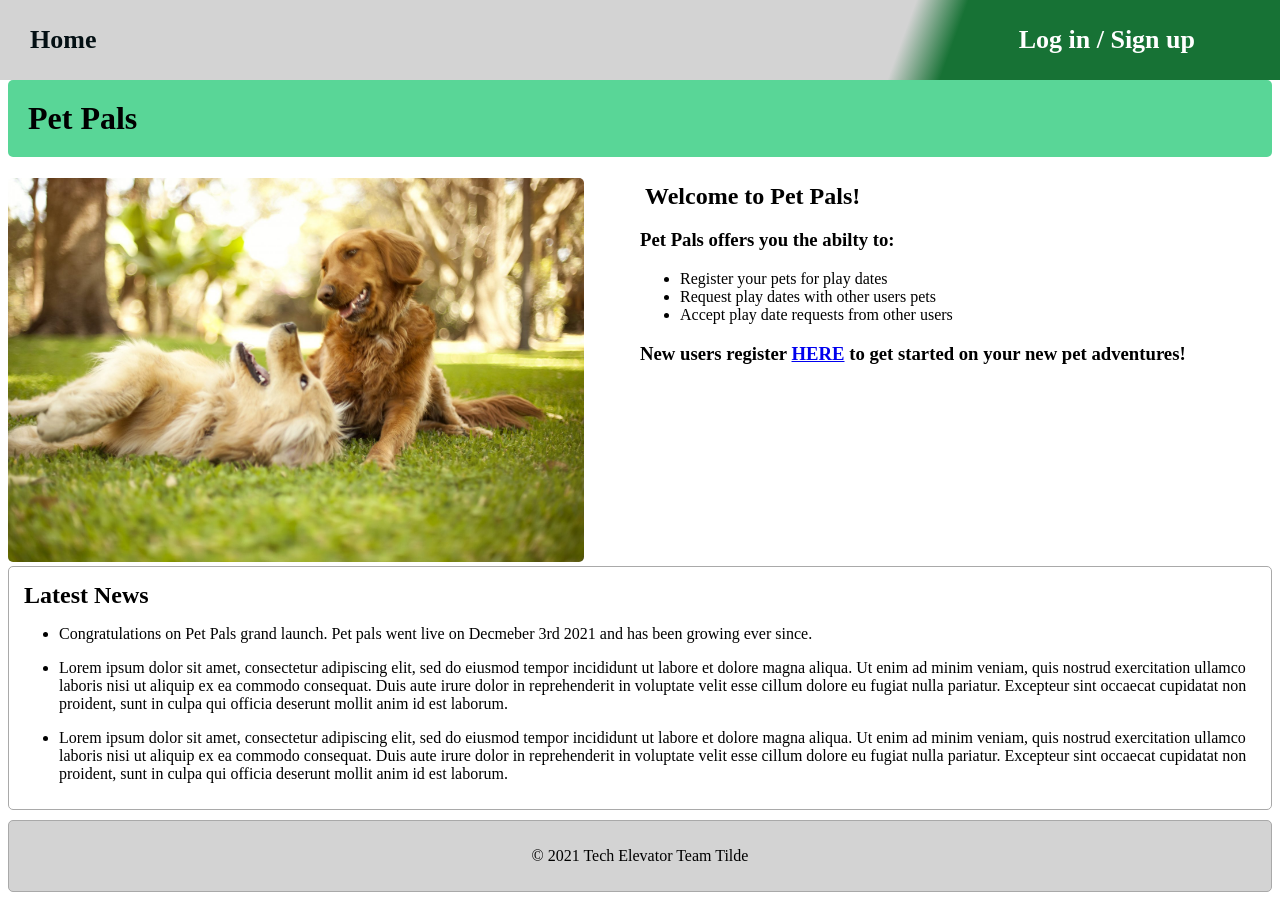
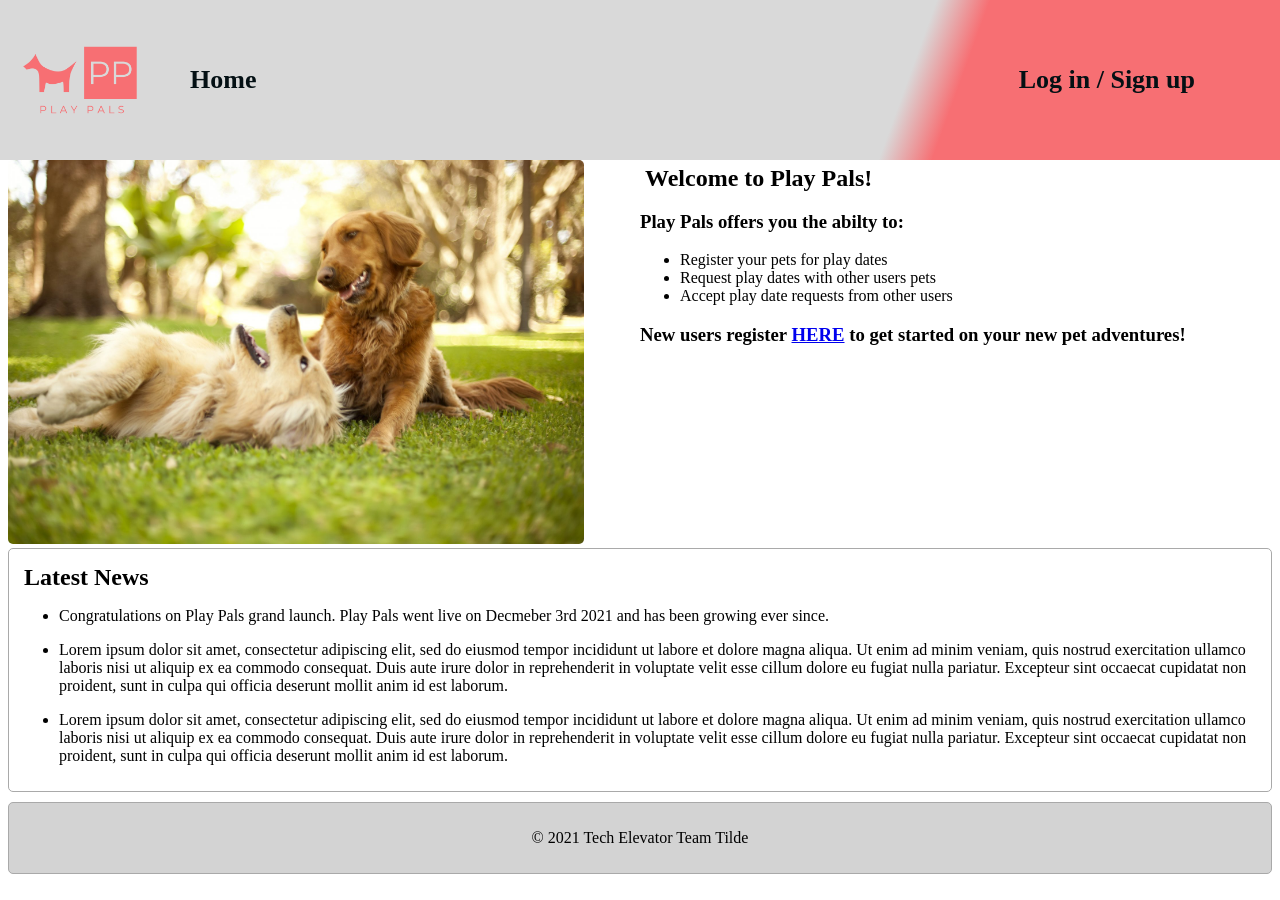
Before and after one commit to jacquelynfinucan/Play-Pals-Final-Capstone, a Vue app in the folder vue/: page / in a window 1280 px wide. Built offline with nearby package versions, Linux system fonts and the light colour scheme.

Commit message:
logo in header

```diff
--- a/vue/src/App.vue
+++ b/vue/src/App.vue
@@ -20,7 +20,7 @@ export default {
 
 <style>
 #router{
-  margin-top:80px;
+  margin-top:160px;
 }
 .nav-link:hover {
   color: red;
--- a/vue/src/components/HeaderTop.vue
+++ b/vue/src/components/HeaderTop.vue
@@ -1,7 +1,7 @@
 <template>
   <div class="header">
     <nav class="nav-links">
-
+      <img src="@/assets/Play Pals-logos.jpeg"/>
       <router-link class="nav-link" v-bind:to="{ name: 'home' }">Home</router-link><!--<span v-if="$store.state.token != ''">&nbsp;|&nbsp;</span>-->
       <router-link class="nav-link" v-bind:to="{ name: 'profile' }" v-if="$store.state.token != ''">Profile</router-link><!--<span v-if="$store.state.token != ''">&nbsp;|&nbsp;</span>-->
       <router-link class="nav-link" v-bind:to="{ name: 'map' }" v-if="$store.state.token != ''">Map</router-link><!--&nbsp;|&nbsp;-->
@@ -33,19 +33,27 @@ export default {
 
 <style scoped>
 
+img{
+  height:160px;
+  position:fixed;
+  top:0px;
+  left:0px;
+}
+
+
 @import url('https://fonts.googleapis.com/css2?family=Barlow+Condensed:wght@500&display=swap');
 
 
 
 .header{
     background-color: lightgrey;
-    background:linear-gradient(110deg, lightgrey 70%,rgb(23, 114, 53) 74%);
+    background:linear-gradient(110deg, rgba(217,217,217,255) 70%,rgba(247,111,115,255)
+ 74%);
   width :100vw;
-  height:80px;
+  height:160px;
   position:fixed;
   top:0px;
   left:0px;
-  color:white;
   display:flex;
   justify-content: space-between;
   align-items: center;
@@ -53,15 +61,15 @@ export default {
 }
 
 .nav-links {
-  margin-left: 30px;
+  margin-left: 190px;
 }
 
 .login-controls {
   margin-right:50px;
 }
-.login-controls .nav-link{
+/* .login-controls .nav-link{
   color:white;
-}
+} */
 
 .nav-link {
   /* font-family:'Barlow Condensed'; */
--- a/vue/src/components/HomeNews.vue
+++ b/vue/src/components/HomeNews.vue
@@ -5,7 +5,7 @@
 
     <ul>
       <li>
-          <p>Congratulations on Pet Pals grand launch. Pet pals went live on Decmeber 3rd 2021 and has been growing ever since.</p>
+          <p>Congratulations on Play Pals grand launch. Play Pals went live on Decmeber 3rd 2021 and has been growing ever since.</p>
       </li>
       <li>
           <p>
--- a/vue/src/components/HomeWelcome.vue
+++ b/vue/src/components/HomeWelcome.vue
@@ -1,15 +1,15 @@
 <template>
   <div class="home-welcome">
-    <div class="welcome-title">
+    <!-- <div class="welcome-title">
         <h1>Pet Pals</h1>
-    </div>
+    </div> -->
     <div class="welcome-image">
         <img id="img-dogs" src="@/assets/dogs.png" alt="dogs-playing" />
     </div>
     <div class="welcome-content">
-        <h2>Welcome to Pet Pals!</h2>
+        <h2>Welcome to Play Pals!</h2>
         <div>
-        <h3>Pet Pals offers you the abilty to:</h3>
+        <h3>Play Pals offers you the abilty to:</h3>
         <ul>
             <li> Register your pets for play dates</li>
             <li> Request play dates with other users pets</li>
```
Also changed, not shown: vue/src/assets/Play Pals-logos.jpeg (added).
